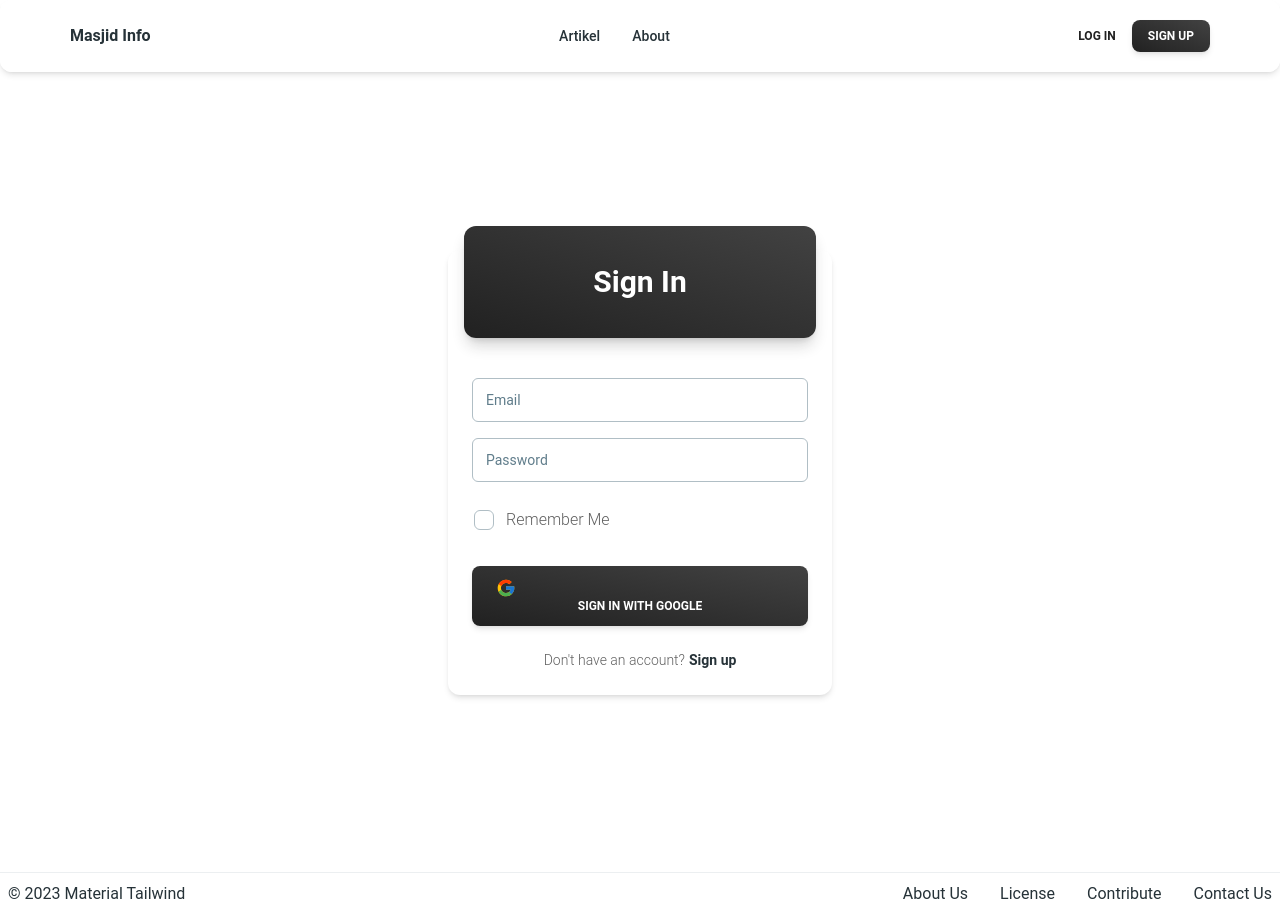
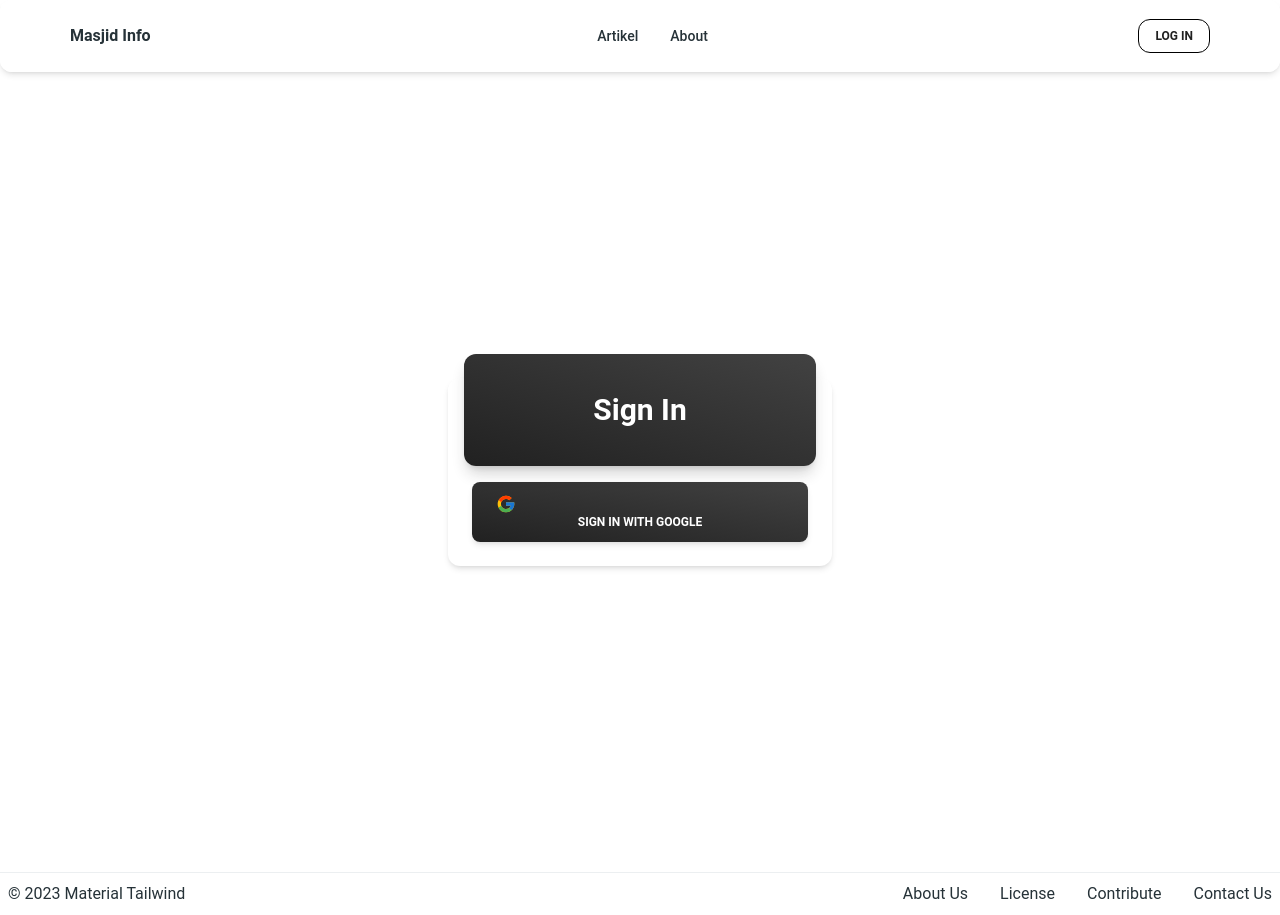
Before and after one commit to aryadipanegara/masjid-info, a Next.js app: page /login in a window 1280 px wide. Built offline with nearby package versions, Linux system fonts and the light colour scheme.

Commit message:
create blogId and Skeleton in blogId

```diff
--- a/src/app/(auth)/login/page.jsx
+++ b/src/app/(auth)/login/page.jsx
@@ -6,24 +6,22 @@ import axios from "axios";
 import {
   Card,
   CardHeader,
-  CardBody,
   CardFooter,
   Typography,
-  Input,
-  Checkbox,
   Button,
 } from "@material-tailwind/react";
 import { FcGoogle } from "react-icons/fc";
 
 export default function Login() {
   const [error, setError] = useState(null);
+  const [loading, setLoading] = useState(false); // Menambah state untuk menangani status loading
 
   const handleGoogleSignIn = async () => {
     try {
+      setLoading(true); // Mengatur status loading menjadi true ketika proses sign-in dimulai
       const result = await signInWithPopup(auth, provider);
       const token = await result.user.getIdToken();
 
-      // Mengirimkan token otentikasi ke backend
       await axios.post("http://localhost:5000/api/auth/login-google", {
         token,
       });
@@ -33,6 +31,8 @@ export default function Login() {
     } catch (error) {
       setError(error.message);
       console.error("Error signing in with Google:", error);
+    } finally {
+      setLoading(false); // Mengatur status loading menjadi false setelah proses selesai (baik berhasil atau gagal)
     }
   };
 
@@ -44,34 +44,34 @@ export default function Login() {
           color="gray"
           className="mb-4 grid h-28 place-items-center"
         >
+          {/* Menggunakan kondisional rendering untuk menampilkan skeleton saat loading */}
+          {loading ? (
+            <div className="animate-pulse">
+              <div className="h-10 w-32 bg-gray-300 mb-2"></div>
+              <div className="h-8 w-48 bg-gray-300"></div>
+            </div>
+          ) : (
             <Typography variant="h3" color="white">
               Sign In
             </Typography>
+          )}
         </CardHeader>
-        <CardBody className="flex flex-col gap-4">
-          <Input label="Email" size="lg" />
-          <Input label="Password" size="lg" />
-          <div className="-ml-2.5">
-            <Checkbox label="Remember Me" />
+
+        <CardFooter className="pt-0">
+          {/* Menggunakan kondisional rendering untuk menampilkan skeleton saat loading */}
+          {loading ? (
+            <Button variant="gradient" fullWidth disabled>
+              <div className="flex items-center justify-center">
+                <div className="h-5 w-5 mr-2 bg-gray-300 rounded-full"></div>
+                <div className="w-36 h-8 bg-gray-300"></div>
               </div>
-        </CardBody>
-        <CardFooter className="pt-0">
+            </Button>
+          ) : (
             <Button variant="gradient" fullWidth onClick={handleGoogleSignIn}>
               <FcGoogle className="h-5 w-5 mr-2" />
               Sign In with Google
             </Button>
-          <Typography variant="small" className="mt-6 flex justify-center">
-            Don&apos;t have an account?
-            <Typography
-              as="a"
-              href="/register"
-              variant="small"
-              color="blue-gray"
-              className="ml-1 font-bold"
-            >
-              Sign up
-            </Typography>
-          </Typography>
+          )}
         </CardFooter>
       </Card>
       {error && <p>{error}</p>}
--- a/src/app/blog/[blogId]/page.jsx
+++ b/src/app/blog/[blogId]/page.jsx
@@ -90,6 +90,19 @@ export default function BlogDetailPage({ params: { blogId } }) {
           </div>
         );
       })}
+      {/* Tampilkan foto-foto yang tersisa di bagian paling bawah */}
+      {blog.foto.slice(photoIndex).map((photo, index) => (
+        <div key={index} className="mb-6">
+          <img
+            src={photo.url}
+            alt={photo.keterangan}
+            className="w-full h-auto rounded-lg shadow-lg"
+          />
+          <p className="text-sm text-gray-600 mt-2 textpce">
+            {photo.keterangan}
+          </p>
+        </div>
+      ))}
     </div>
   );
 }
--- a/src/app/blog/page.jsx
+++ b/src/app/blog/page.jsx
@@ -1,6 +1,6 @@
 "use client";
 
-import { useEffect, useState } from "react";
+import React, { useEffect, useState } from "react";
 import {
   Card,
   CardHeader,
@@ -11,19 +11,17 @@ import {
 import { FaBookmark, FaHeart, FaImage } from "react-icons/fa";
 import Link from "next/link";
 import axios from "axios";
-
+import SkeletonBlog from "@/components/skeleton/skeletonBlog";
 export default function Blog() {
   const [articles, setArticles] = useState([]);
-  const [message, setMessage] = useState("");
-  const [total, setTotal] = useState(0);
+  const [loading, setLoading] = useState(true);
 
   useEffect(() => {
     const fetchArticles = async () => {
       try {
         const response = await axios.get("http://localhost:5000/articles");
         setArticles(response.data.data);
-        setMessage(response.data.message);
-        setTotal(response.data.total);
+        setLoading(false);
       } catch (error) {
         console.error("Error fetching articles:", error);
       }
@@ -35,9 +33,12 @@ export default function Blog() {
   return (
     <div className="mx-auto pt-2">
       <div className="grid grid-cols-2 sm:grid-cols-2 md:grid-cols-2 lg:grid-cols-5 gap-8 py-8">
-        {articles.map((article, index) => (
+        {loading || articles.length === 0 // Gunakan SkeletonBlog saat loading atau articles kosong
+          ? Array.from({ length: 10 }, (_, index) => (
+              <SkeletonBlog key={index} />
+            ))
+          : articles.map((article, index) => (
               <div key={index}>
-            {/* Menggunakan Link untuk membuat link ke halaman BlogDetail */}
                 <Link href={`/blog/${article.id}`} passHref>
                   <div>
                     <Card key={index} className="max-w-sm overflow-hidden mb-4">
@@ -47,14 +48,16 @@ export default function Blog() {
                         color="transparent"
                         className="m-0 rounded-none"
                       >
-                    {article.foto && article.foto[0] && article.foto[0].url ? (
+                        {article.foto &&
+                        article.foto[0] &&
+                        article.foto[0].url ? (
                           <img
                             src={article.foto[0].url}
                             alt={article.nama}
                             className="w-full h-48 object-cover"
                             onError={(e) => {
-                          e.target.onerror = null; // Prevent infinite loop
-                          e.target.src = <FaImage />; // Use FaImage icon if image fails to load
+                              e.target.onerror = null;
+                              e.target.src = <FaImage />;
                             }}
                           />
                         ) : (
@@ -70,7 +73,7 @@ export default function Blog() {
                           color="gray"
                           className="mt-3 font-normal"
                         >
-                      {article.sejarah.substring(0, 70)}...
+                          {article.sejarah.substring(0, 73)}...
                         </Typography>
                       </CardBody>
                       <CardFooter className="flex items-center justify-between">
--- a/src/app/layout.js
+++ b/src/app/layout.js
@@ -12,6 +12,7 @@ export default function RootLayout({ children }) {
   const handleLogout = () => {
     setIsLoggedIn(false);
   };
+
   return (
     <html lang="en">
       <body>
--- a/src/app/loading.jsx
+++ b/src/app/loading.jsx
@@ -1,5 +1,9 @@
 const Loading = () => {
-  return <div>Loading</div>;
+  return (
+    <div className="h-1 bg-blue-500 w-full fixed top-0 left-0 z-50">
+      <div className="h-full bg-blue-300 animate-pulse"></div>
+    </div>
+  );
 };
 
 export default Loading;
--- a/src/components/navbar/Navbar.jsx
+++ b/src/components/navbar/Navbar.jsx
@@ -14,17 +14,16 @@ export function NavbarDefault({ onLogout }) {
 
   React.useEffect(() => {
     if (typeof window !== "undefined") {
-      // Periksa apakah email sudah tersimpan di local storage saat komponen dimuat
       const email = localStorage.getItem("email");
-      setIsLoggedIn(!!email); // Set isLoggedIn menjadi true jika email ada di local storage
+      setIsLoggedIn(!!email);
     }
   }, []);
 
   const handleLogout = () => {
     if (typeof window !== "undefined") {
       localStorage.removeItem("email");
-      setIsLoggedIn(false); // Set isLoggedIn menjadi false saat logout
-      onLogout(); // Panggil fungsi logout
+      setIsLoggedIn(false);
+      onLogout();
     }
   };
 
@@ -64,21 +63,16 @@ export function NavbarDefault({ onLogout }) {
           Masjid Info
         </Typography>
         <div className="hidden lg:block">{navList}</div>
-        <div className="items-center gap-x-1 hidden lg:block">
+        <div className="items-center gap-x-1 hidden lg:block border border-black rounded-xl">
           {isLoggedIn ? (
             <Button fullWidth variant="text" size="sm" onClick={handleLogout}>
-              <span>Log Out</span>
+              <span>LogOut</span>
             </Button>
           ) : (
             <div className="flex">
               <Link href="/login">
                 <Button fullWidth variant="text" size="sm">
                   <span>Log In</span>
-                </Button>
-              </Link>
-              <Link href="/register">
-                <Button fullWidth variant="gradient" size="sm">
-                  <span>Sign up</span>
                 </Button>
               </Link>
             </div>
@@ -143,11 +137,6 @@ export function NavbarDefault({ onLogout }) {
                     <span>Log In</span>
                   </Button>
                 </Link>
-                <Link href="/register">
-                  <Button fullWidth variant="gradient" size="sm">
-                    <span>Sign up</span>
-                  </Button>
-                </Link>
               </>
             )}
           </div>
--- /dev/null
+++ b/src/components/skeleton/skeletonBlog.jsx
@@ -0,0 +1,35 @@
+// SkeletonBlog.jsx
+
+import React from "react";
+import {
+  Card,
+  CardHeader,
+  CardBody,
+  CardFooter,
+} from "@material-tailwind/react";
+
+const SkeletonBlog = () => {
+  return (
+    <Card className="max-w-sm overflow-hidden mb-4">
+      <CardHeader
+        floated={false}
+        shadow={false}
+        color="transparent"
+        className="m-0 rounded-none animate-pulse"
+      />
+      <CardBody>
+        <div className="h-6 bg-gray-200 rounded w-3/4 mb-3 animate-pulse"></div>
+        <div className="h-4 bg-gray-200 rounded w-1/2 animate-pulse"></div>
+        <div className="h-4 bg-gray-200 rounded w-2/3 animate-pulse"></div>
+      </CardBody>
+      <CardFooter className="flex items-center justify-between">
+        <div className="flex items-center -space-x-3 cursor-pointer">
+          <div className="h-5 w-5 bg-gray-200 rounded-full animate-pulse"></div>
+        </div>
+        <div className="h-5 w-5 bg-gray-200 rounded-full animate-pulse"></div>
+      </CardFooter>
+    </Card>
+  );
+};
+
+export default SkeletonBlog;
```
Lines whose indentation alone changed are shown as unchanged.
